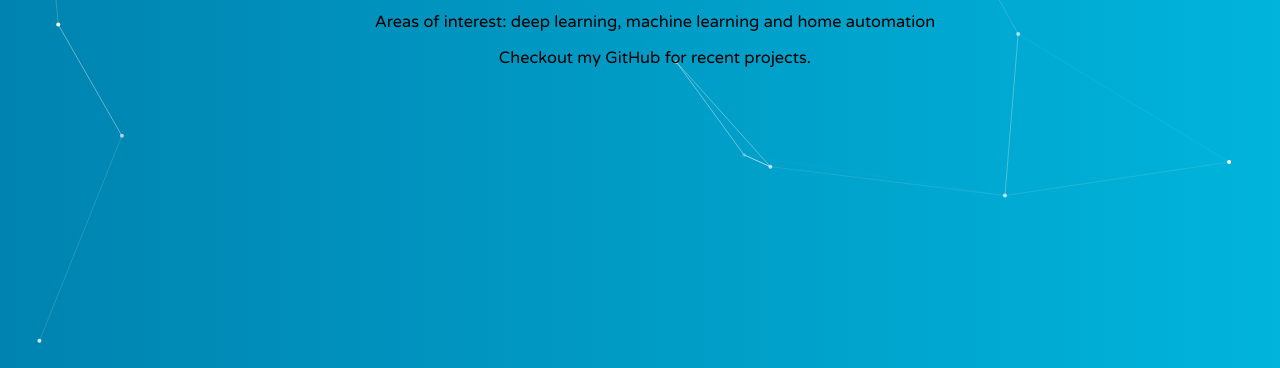
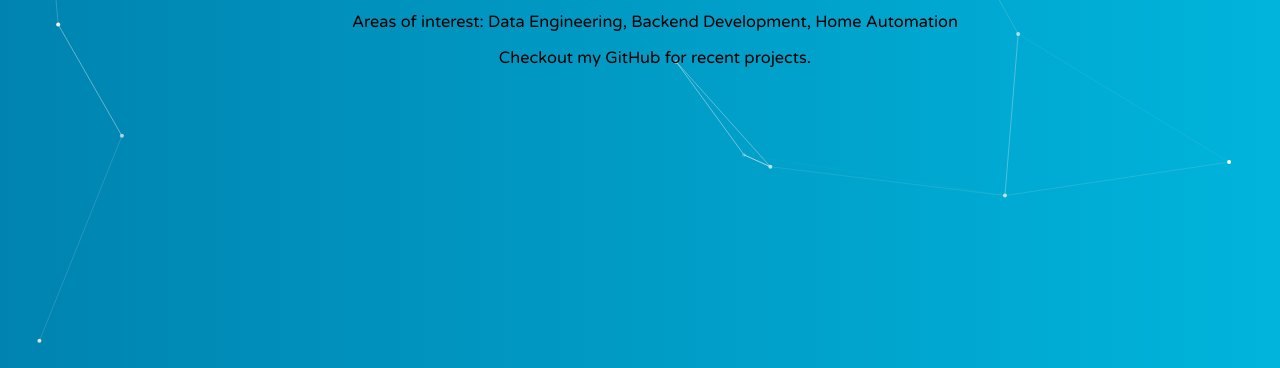
Before and after one commit to award28/Personal_Website, a plain HTML site: page index.html in a window 1280 px wide. Shown: the part 432-800 px from the top of the page. Drawn offline with nearby package versions, Linux system fonts and the light colour scheme.

Commit message:
Update aoi

```diff
--- a/index.html
+++ b/index.html
@@ -56,8 +56,7 @@
                         <div class=container>
                             <h3>
                                 Areas of interest:
-                                deep learning, machine learning and home
-                                automation
+                                Data Engineering, Backend Development, Home Automation
                                 <br><br>
                                 Checkout my GitHub for recent projects.
                             </h3>
```
